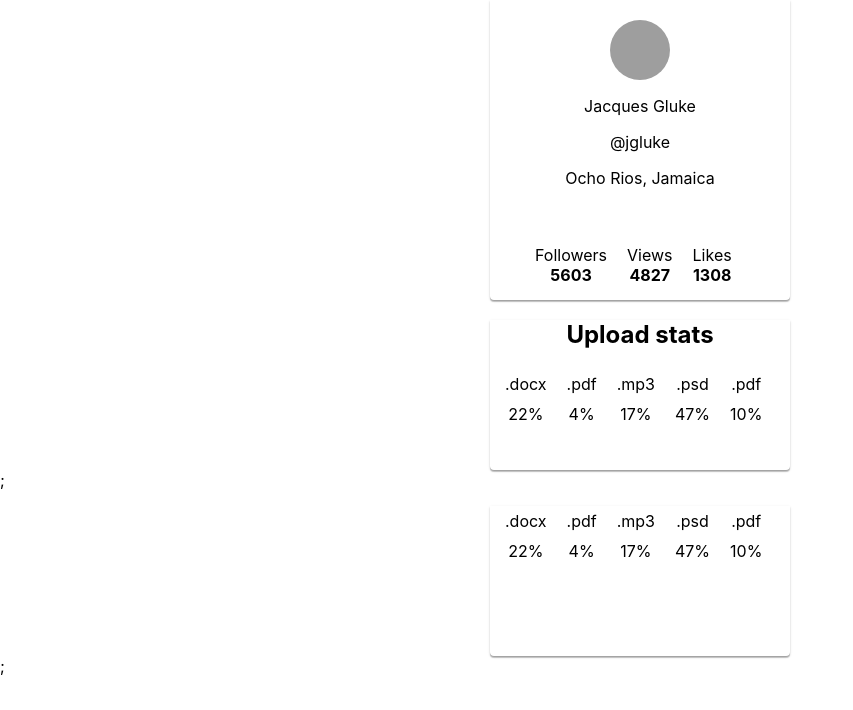
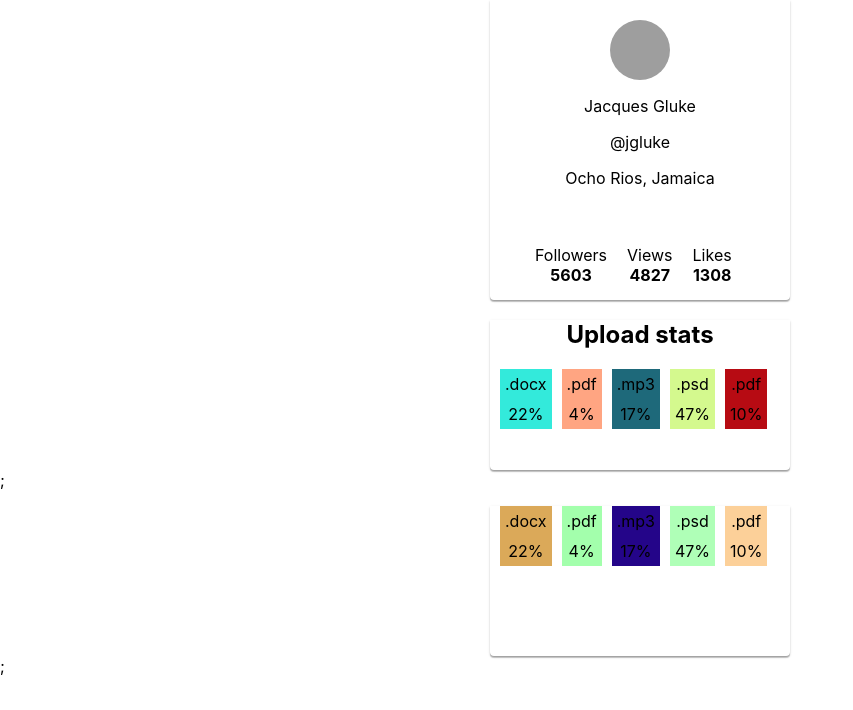
Before and after one commit to CapMcCat/goit-react-hw-01-components, a React (Create React App) app: page / in a window 1280 px wide. Shown: the top 710 px of the page, without its empty margins (0-853 px from the left). Built offline with nearby package versions, Linux system fonts and the light colour scheme; grey boxes are pictures that could not be loaded.

Commit message:
Update Statistics.jsx
add import from package randomcolor

```diff
--- a/src/components/Statistics/Statistics.jsx
+++ b/src/components/Statistics/Statistics.jsx
@@ -1,5 +1,6 @@
 import PropTypes from 'prop-types';
 import s from './Statistics.module.css';
+import { randomColor } from 'randomcolor';
 
 const Statistics = ({ stats, title }) => {
   return (
@@ -8,7 +9,7 @@ const Statistics = ({ stats, title }) => {
 
       <ul className={s.statList}>
         {stats.map(({ id, label, percentage }) => (
-          <li key={id} className={s.item}>
+          <li key={id} className={s.item} style={{ backgroundColor: randomColor() }}>
             <span className={s.label}>{label}</span>
             <span className={s.percentage}>{percentage}%</span>
           </li>
```
